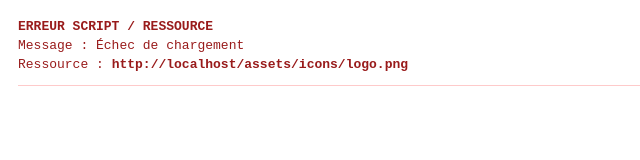
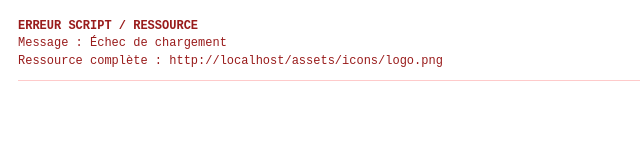
Before and after one commit to dempimovingabi/EMM_RDC_APK, a plain HTML site: page index.html in a window 1280 px wide. Shown: the whole page, without its empty margins (0-640 px from the left). Drawn offline with Linux system fonts and the light colour scheme.

Commit message:
Update index.html

```diff
--- a/index.html
+++ b/index.html
@@ -17,15 +17,15 @@
           box = document.createElement('div');
           box.id = 'emm-boot-error';
           box.style.cssText =
-            'position:fixed;inset:0;z-index:99999;background:#ffffff;color:#991b1b;padding:18px;font-family:monospace;font-size:13px;overflow:auto;';
+            'position:fixed;inset:0;z-index:99999;background:#ffffff;color:#991b1b;padding:18px;font-family:monospace;font-size:12px;overflow:auto;word-break:break-all;white-space:pre-wrap;';
           document.body.appendChild(box);
         }
         box.innerHTML +=
           '<div style="margin-bottom:12px;padding-bottom:10px;border-bottom:1px solid #fecaca;">' +
-          '<strong>' + title + '</strong><br>' +
-          '<span>Message : ' + (message || 'Échec de chargement') + '</span><br>' +
-          (targetUrl ? '<span>Ressource : <strong>' + targetUrl + '</strong></span><br>' : '') +
-          (file ? '<span>Fichier : ' + file + ' (ligne ' + (line || '?') + ')</span>' : '') +
+          '<strong>' + title + '</strong>\n' +
+          'Message : ' + (message || 'Échec de chargement') + '\n' +
+          (targetUrl ? 'Ressource complète : ' + targetUrl + '\n' : '') +
+          (file ? 'Fichier : ' + file + ' (ligne ' + (line || '?') + ')\n' : '') +
           '</div>';
       }
 
@@ -33,7 +33,10 @@
         'error',
         function (e) {
           var target = e.target;
-          var url = target && target !== window ? (target.currentSrc || target.src || target.href || '') : '';
+          var url = '';
+          if (target && target !== window) {
+            url = target.currentSrc || target.src || target.href || '';
+          }
           showBootError(
             'ERREUR SCRIPT / RESSOURCE',
             e.message || 'Échec de chargement',
```
